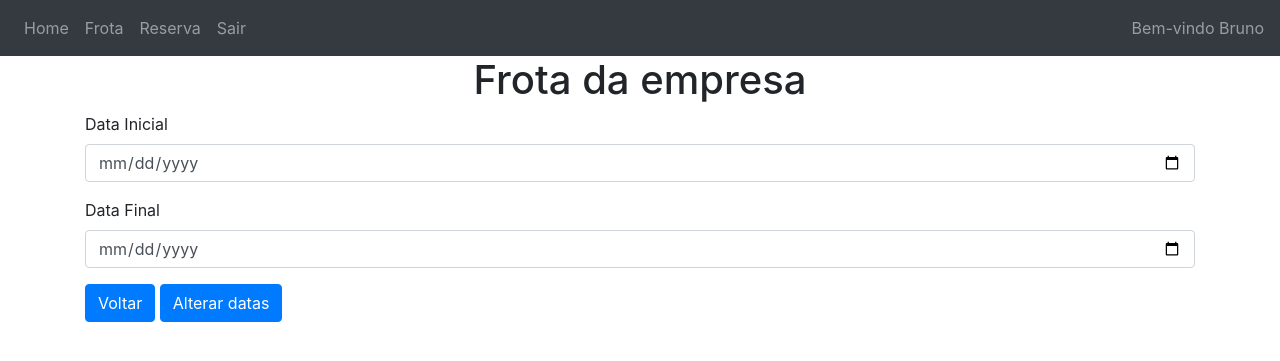
After one commit to BFWheels/Website_ProjetoFinal, a Flask app: page /alterar-datas in a window 1280 px wide. The commit adds this page. Shown: the top 361 px of the page. Run offline with Flask 3, Linux system fonts and the light colour scheme; a user stored in the database is signed in; some libraries are stand-ins or nearby versions.

Commit message:
Alteração Datas

```diff
--- /dev/null
+++ b/website/templates/alterar-datas.html
@@ -0,0 +1,40 @@
+
+{%extends "base.html"%} <!-- herança da página base -->
+
+{% block title %}CarList{% endblock %}
+{% block content%}
+
+<h1 align="center">Frota da empresa</h1>
+
+
+
+<form method="POST" action="alterar-datas/{{id}}">
+{%if dataHoje and dataAmanha%}
+
+    <div class="form-group">
+        <label for="nova_dataInicial" >Data Inicial </label>
+        <input type="date"
+               class="form-control"
+               id="nova_dataInicial"
+               name="nova_dataInicial"
+               min="{{ dataHoje }}"
+               placeholder="dd/mm/yyyy" onchange="precoTotal()">
+    </div>
+    <div class="form-group" >
+        <label for="nova_dataFinal" >Data Final</label>
+        <input type="date"
+               class="form-control"
+               id="nova_dataFinal"
+               name="nova_dataFinal"
+               min="{{ dataAmanha}}"
+               placeholder="dd/mm/yyyy" onchange="precoTotal()">
+    </div>
+
+
+
+            <a href="/rent-a-car" type="submit" class="btn btn-primary justify-content-between">Voltar</a>
+
+    {%endif%}
+<button type="submit" class="btn btn-primary justify-content-between">Alterar datas</button>
+</form>
+{% endblock%}
--- a/website/views.py
+++ b/website/views.py
@@ -33,8 +33,10 @@ def carlist():
 @views.route('/carList/<marca>', methods=['GET'])
 @login_required
 def modelist(marca):
+
     modelo = Modelo.query.filter_by(marca_carro=marca).all()
-    return render_template("carList.html", utilizador=current_user, modelo=modelo)
+    marca = "http://127.0.0.1:5000/carList"
+    return render_template("carList.html", utilizador=current_user, modelo=modelo, marca=marca)
 
 
 # Routes para reservas
@@ -50,9 +52,13 @@ def get_brand():
     modelos_antes = Modelo.query.all()
     for modelo in modelos_antes:
         reserva = Reservas.query.filter_by(carro_matricula=modelo.matricula).first()
+        concluida = Reservas.query.filter(Reservas.data_final<dataHoje, Reservas.carro_matricula == modelo.matricula).all()
+
         if reserva or dataHoje > modelo.data_proxima_revisao or dataLegal > modelo.data_ultima_legalizacao:
             modelo.disponivel = 0
         else:
+            modelo.disponivel = 1
+        if concluida:
             modelo.disponivel = 1
     db.session.commit()
 
@@ -77,23 +83,40 @@ def get_brand():
 @login_required
 def rent_brand():
     if request.method == 'POST':
-        print(request.form.get('dataInicial'))
-        data_inicial = datetime.datetime.strptime(request.form.get('dataInicial'), '%Y-%m-%d').date()
-        data_final = datetime.datetime.strptime(request.form.get('dataFinal'), '%Y-%m-%d').date()
+        data_inicial = ""
+        data_final = ""
+        try:
+            data_inicial = datetime.datetime.strptime(request.form.get('dataInicial'), '%Y-%m-%d').date()
+
+        except ValueError:
+            flash('tem que haver 2 datas selecionadas', category='erro')
+        else:
+
+            try:
+                data_final = datetime.datetime.strptime(request.form.get('dataFinal'), '%Y-%m-%d').date()
+            except ValueError:
+                flash('tem que haver 2 datas selecionadas', category='erro')
 
         carro = request.form.get('car')
         modelostr = request.form.get('model')
         modelo = list(modelostr.split(","))
-        print(type(modelo))
+        precototal = request.form.get('preco_total')
+        if data_inicial == "" or data_final == "":
+            print("")
+        elif data_inicial >= data_final:
+            flash('a data de inicio não pode ser maior que a data final', category='erro')
+        elif carro == "":
+            flash('Seleciona uma marca', category='erro')
+        elif modelo == "":
+            flash('Seleciona um modelo', category='erro')
+        else:
+            nova_reserva = Reservas(carro_marca=carro, carro_modelo=modelo[0], carro_matricula=modelo[1],
+                                    preco_total=precototal, data_inicial=data_inicial, data_final=data_final,
+                                    utilizador_id=current_user.id)
 
-        precototal = request.form.get('preco_total')
-        nova_reserva = Reservas(carro_marca=carro, carro_modelo=modelo[0], carro_matricula=modelo[1],
-                                preco_total=precototal, data_inicial=data_inicial, data_final=data_final,
-                                utilizador_id=current_user.id)
-
-        db.session.add(nova_reserva)
-        db.session.commit()
-        flash('Reserva criada', category='sucesso')
+            db.session.add(nova_reserva)
+            db.session.commit()
+            flash('Reserva criada', category='sucesso')
 
     return redirect(url_for('views.get_brand'))
 
@@ -102,18 +125,45 @@ def rent_brand():
 @login_required
 def eliminar(id):
     if request.method == 'POST':
-        Reservas.query.filter_by(id=id).delete()
-        db.session.commit()
+        if Reservas.utilizador_id == current_user.id:
+            Reservas.query.filter_by(id=id).delete()
+            db.session.commit()
         flash('Reserva cancelada', category='sucesso')
     return redirect(url_for('views.get_brand'))
 
 
-@views.route('/alterarData/<id>', methods=['GET','POST'])
+@views.route('/alterar-datas', methods=['GET', 'POST'])
 @login_required
-def alterar(id):
+def alterar():
+    id = request.form.get('id')
 
-    if request.method == 'POST':
-        Reservas.query.filter_by(id=id).delete()
+    return render_template("alterar-datas.html", utilizador=current_user,id=id,dataHoje=dataHoje, dataAmanha=dataAmanha)
+
+
+@views.route('/alterar-datas/<id>', methods=['POST'])
+@login_required
+def alterar_data(id):
+    data_inicial_alterada = ""
+    data_final_alterada = ""
+    try:
+        data_inicial_alterada = datetime.datetime.strptime(request.form.get('nova_dataInicial'), '%Y-%m-%d').date()
+
+    except ValueError:
+        flash('tens que ter a data inicial adicionada', category='erro')
+    else:
+
+        try:
+            data_final_alterada = datetime.datetime.strptime(request.form.get('nova_dataFinal'), '%Y-%m-%d').date()
+        except ValueError:
+            flash('tens que ter a data final adicionada', category='erro')
+    if data_inicial_alterada == "" or data_final_alterada == "":
+        print()
+    elif data_inicial_alterada >= data_final_alterada:
+        flash('a data de inicio não pode ser maior que a data final', category='erro')
+    else:
+        reserva = Reservas.query.filter_by(id=id).first()
+        reserva.data_inicial = data_inicial_alterada
+        reserva.data_final = data_final_alterada
         db.session.commit()
-        flash('Reserva cancelada', category='sucesso')
+        flash('Data alterada', category='sucesso')
     return redirect(url_for('views.get_brand'))
```
Also changed, not shown: website/auth.py (+33 -29 lines), website/templates/carList.html (+12 -16 lines), website/templates/rent-a-car.html (+18 -11 lines), instance/database.db.
